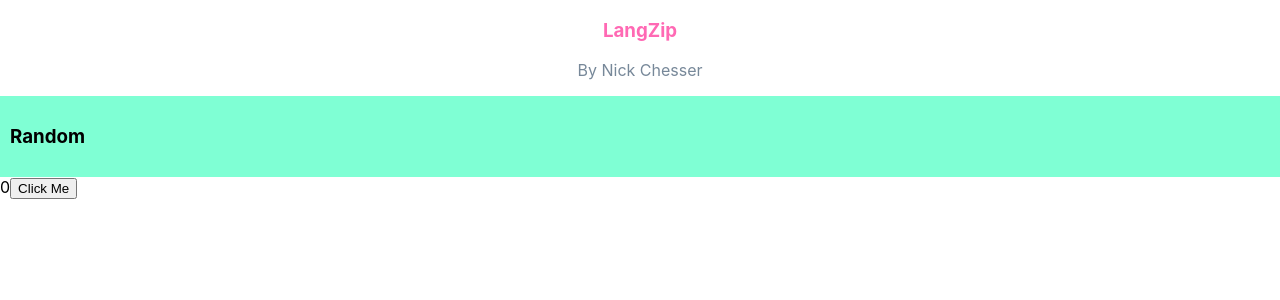
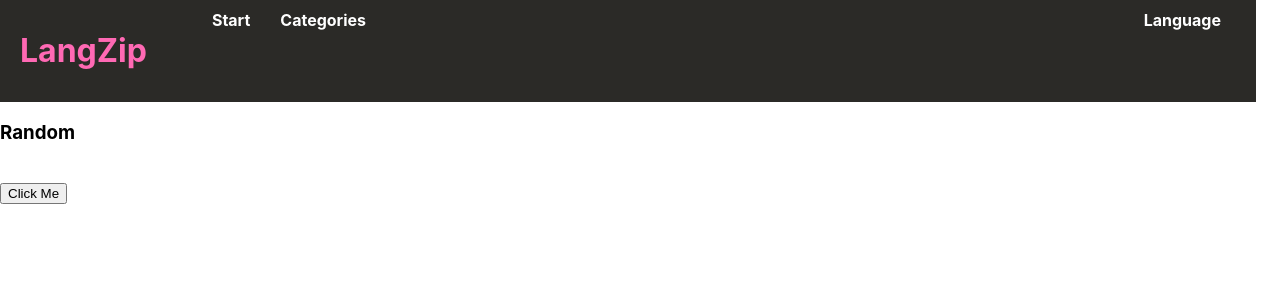
Before and after one commit to NChesser/lang-zip, a React (Create React App) app: page /start in a window 1280 px wide. Shown: the top 300 px of the page. Built offline with nearby package versions, Linux system fonts and the light colour scheme.

Commit message:
Additional Layout Setup

```diff
--- a/src/App.tsx
+++ b/src/App.tsx
@@ -4,21 +4,30 @@
 
 // Components
 import Home from "./pages/Home";
+import Toolbar from "./components/layout/Toolbar";
 
 // Styles
-import "./assets/App.css";
 import "./assets/styles/layout.css";
 
 
 function App() {
 	return (
 		<div>
-			<h3 className="title">
-				LangZip
-			</h3>
-			<p className="subtitle">
-				By Nick Chesser
-			</p>
+			<Toolbar>
+				<h1 className="title">
+					LangZip
+				</h1>
+				<a className="nav-link" href="google.com">
+					Start
+				</a>
+				<a className="nav-link" href="google.com">
+					Categories
+				</a>
+				<div style={{ flexGrow: 1 }} />
+				<a className="nav-link" href="google.com">
+					Language
+				</a>
+			</Toolbar>
 
 			<Home />
 		</div>
--- a/src/assets/App.css
+++ /dev/null
@@ -1,10 +0,0 @@
-/* Title */
-.title {
-    text-align: center;
-    color: hotpink;
-}
-
-.subtitle {
-    text-align: center;
-    color: lightslategray;
-}
--- a/src/assets/styles/index.css
+++ b/src/assets/styles/index.css
@@ -11,3 +11,28 @@ code {
 	font-family: source-code-pro, Menlo, Monaco, Consolas, 'Courier New',
 		monospace;
 }
+
+
+/* Custom Classes */
+.title {
+	color: hotpink;
+	margin-right: 50px;
+}
+
+.subtitle {
+	margin-left: 10px;
+	color: red;
+}
+
+.nav-link {
+	margin-left: 15px;
+	margin-right: 15px;
+	font-size: 16px;
+	color: white;
+	text-decoration: none;
+	font-weight: bold;
+}
+
+.nav-link:hover {
+	text-decoration: underline;
+}
--- a/src/assets/styles/layout.css
+++ b/src/assets/styles/layout.css
@@ -1,11 +1,21 @@
 /* CSS For Layout Components */
+
+/* Toolbar */
 .toolbar {
     padding: 10px;
-    display: flex;
-    width: 100%;
-    background-color: aquamarine;
+    padding-left: 20px;
+    padding-right: 20px;
+    display: inline-flex;
+    width: 95%;
+    background-color: #2b2a27;
 }
 
+/* Grid */
+.grid-container {
+    display: grid;
+    grid-template-columns: auto auto auto auto auto auto auto;
+    padding: 10px;
+}
 
 
 /* Card */
--- a/src/components/general/CategoryTitle.tsx
+++ b/src/components/general/CategoryTitle.tsx
@@ -12,12 +12,8 @@ type CategoryTitleProps = {
 }
 
 const CategoryTitle = ({ title }: CategoryTitleProps) => {
-
     return (
-        <Toolbar>
-            <Title title={title} />
-            <br />
-        </Toolbar>
+        <Title title={title} />
     )
 };
 
--- a/src/components/layout/Card.tsx
+++ b/src/components/layout/Card.tsx
@@ -2,16 +2,28 @@
     About: Basic Card for displaying Items
 */
 
-import * as React from 'react';
+// Typing
+type CardProps = {
+    title: String,
+    description?: String
+};
 
-const Card = ({ ...props }) => {
+
+const Card = ({ ...props }: CardProps) => {
 
     const { title, description } = props;
 
     return (
         <div className='card'>
             <div className='card-description'>
-                {description}
+                <span style={{ display: 'flex' }}>
+                    <div>
+                        8
+                    </div>
+                    <p className='subtitle'>
+                        {description}
+                    </p>
+                </span>
             </div>
             <div className='card-title'>
                 <h2>
--- /dev/null
+++ b/src/components/layout/Grid.tsx
@@ -0,0 +1,20 @@
+/*
+    About: Basic Grid Component
+*/
+
+// Typing
+type GridProps = {
+    children?: JSX.Element | JSX.Element[]
+}
+
+
+const Grid = ({ children }: GridProps) => {
+
+    return (
+        <div className='grid-container'>
+            {children}
+        </div>
+    )
+};
+
+export default Grid;
--- a/src/components/layout/Toolbar.tsx
+++ b/src/components/layout/Toolbar.tsx
@@ -2,11 +2,9 @@
     About: Basic Card for displaying Items
 */
 
-import * as React from 'react';
-
 // Typing
 type Props = {
-    children?: JSX.Element | JSX.Element[]
+    children?: JSX.Element | JSX.Element[] | any
 };
 
 
--- a/src/pages/Home.tsx
+++ b/src/pages/Home.tsx
@@ -7,12 +7,12 @@ import * as React from 'react';
 // Components
 import Card from '../components/layout/Card';
 import CategoryTitle from '../components/general/CategoryTitle';
+import Grid from '../components/layout/Grid';
 
 // Typing
 type CardObj = {
     title: String
 };
-
 
 type CategoryProps = {
     category: String,
@@ -21,26 +21,24 @@ type CategoryProps = {
 
 
 const Category = ({ category, items }: CategoryProps) => {
-    console.log("🚀 ~ file: Home.tsx ~ line 15 ~ Category ~ items", items)
-
     return (
         <>
             <CategoryTitle title={category} />
-            {items.length && items.map(item => <Card title={item.title} />)}
+            <Grid>
+                {items.map(item => <Card {...item} />)}
+            </Grid>
         </>
     )
 };
-
 
 
 const Home = () => {
     // State Variables
     const [cards, setCards] = React.useState<Array<CardObj>>([]);
 
-
     // Functions
     const handleClick = () => {
-        const newCards = [...cards, { title: 'New Card Made ' + cards.length }];
+        const newCards = [...cards, { title: 'New Card Made ' + cards.length, description: 'Dreaming Spanish' }];
         setCards(newCards);
     };
 
@@ -57,4 +55,5 @@ const Home = () => {
     )
 };
 
+
 export default Home;
```
